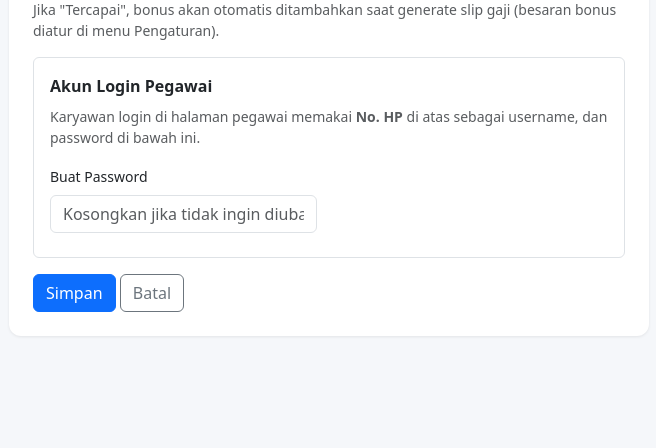
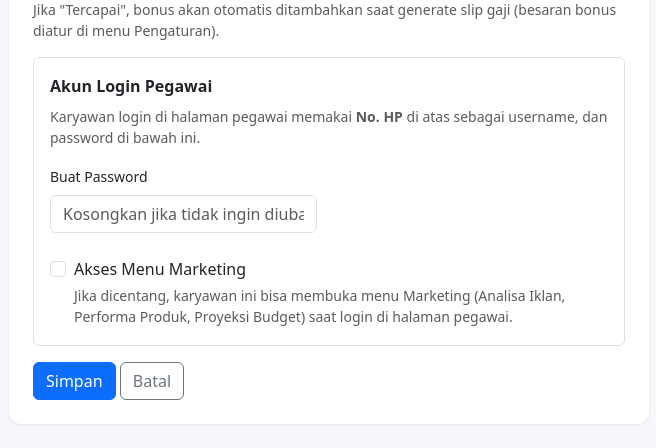
Before and after one commit to maslahaniqab/-techpresensi, a Flask app: page /karyawan/tambah in a window 1280 px wide. Shown: the part 986-1434 px from the top of the page, without its empty margins (73-729 px from the left). Before the commit the page ends 1298 px from the top, so only its background shows below. Run offline with Flask 3, Linux system fonts and the light colour scheme; a user stored in the database is signed in; data that the repository does not hold is empty.

Commit message:
Izinkan akun pegawai tertentu mengakses menu Marketing
Tambah kolom akses_marketing di Employee + checkbox di form
karyawan, decorator marketing_required (admin selalu boleh, pegawai
hanya jika diizinkan), menu Marketing muncul di navbar pegawai yang
diizinkan, dan auto-migrate kolom baru saat startup supaya tidak perlu
perintah manual di database production.

Co-Authored-By: Claude Sonnet 5 <noreply@anthropic.com>

```diff
--- a/app.py
+++ b/app.py
@@ -302,6 +302,21 @@ def create_app():
             return f(*args, **kwargs)
         return wrapper
 
+    def marketing_required(f):
+        @wraps(f)
+        def wrapper(*args, **kwargs):
+            if not current_user.is_authenticated:
+                return redirect(url_for("login"))
+            role = getattr(current_user, "role", None)
+            if role == "admin":
+                return f(*args, **kwargs)
+            if role == "pegawai" and current_user.akses_marketing:
+                return f(*args, **kwargs)
+            if role == "pegawai":
+                return redirect(url_for("pegawai_dashboard"))
+            return redirect(url_for("login"))
+        return wrapper
+
     def rupiah(value):
         try:
             value = int(value or 0)
@@ -405,6 +420,12 @@ def create_app():
 
     with app.app_context():
         db.create_all()
+        kolom_employee = {c["name"] for c in db.inspect(db.engine).get_columns("employee")}
+        if "akses_marketing" not in kolom_employee:
+            db.session.execute(db.text(
+                "ALTER TABLE employee ADD COLUMN akses_marketing BOOLEAN NOT NULL DEFAULT 0"
+            ))
+            db.session.commit()
         if not User.query.first():
             admin = User(username="admin", nama="Administrator")
             admin.set_password("admin123")
@@ -514,6 +535,7 @@ def create_app():
                 tarif_unit_freelance=int(request.form.get("tarif_unit_freelance") or 0),
                 co_host_bulan_ini=request.form.get("co_host_bulan_ini", "Tidak"),
                 status=request.form.get("status", "Aktif"),
+                akses_marketing=request.form.get("akses_marketing") == "on",
             )
             password_baru = request.form.get("password_baru", "")
             if password_baru:
@@ -562,6 +584,7 @@ def create_app():
             emp.tarif_unit_freelance = int(request.form.get("tarif_unit_freelance") or 0)
             emp.co_host_bulan_ini = request.form.get("co_host_bulan_ini", "Tidak")
             emp.status = request.form.get("status", "Aktif")
+            emp.akses_marketing = request.form.get("akses_marketing") == "on"
             password_baru = request.form.get("password_baru", "")
             if password_baru:
                 emp.set_password(password_baru)
@@ -1441,7 +1464,7 @@ def create_app():
             pass
 
     @app.route("/marketing/iklan")
-    @admin_required
+    @marketing_required
     def marketing_iklan_dashboard():
         marketplace_filter = request.args.get("marketplace", "Semua")
         hari_ini = today_wib()
@@ -1547,7 +1570,7 @@ def create_app():
         return token, headers, rows_bersih, None
 
     @app.route("/marketing/iklan/upload", methods=["GET", "POST"])
-    @admin_required
+    @marketing_required
     def marketing_iklan_upload():
         bersihkan_tmp_iklan_lama()
         if request.method == "POST":
@@ -1583,7 +1606,7 @@ def create_app():
         return render_template("marketing/iklan_upload.html", marketplace_list=MARKETPLACE_LIST)
 
     @app.route("/marketing/iklan/konfirmasi", methods=["POST"])
-    @admin_required
+    @marketing_required
     def marketing_iklan_konfirmasi():
         token = request.form.get("token", "")
         path_tmp = os.path.join(app.config["TMP_IKLAN_FOLDER"], f"iklan_{token}.json")
@@ -1654,7 +1677,7 @@ def create_app():
         return redirect(url_for("marketing_iklan_dashboard", marketplace=marketplace))
 
     @app.route("/marketing/iklan/manual", methods=["POST"])
-    @admin_required
+    @marketing_required
     def marketing_iklan_manual():
         marketplace = request.form.get("marketplace", "")
         try:
@@ -1682,7 +1705,7 @@ def create_app():
         return redirect(url_for("marketing_iklan_dashboard", marketplace=marketplace))
 
     @app.route("/marketing/iklan/hapus/<int:iklan_id>", methods=["POST"])
-    @admin_required
+    @marketing_required
     def marketing_iklan_hapus(iklan_id):
         data = db.session.get(IklanMarketplace, iklan_id)
         if data:
@@ -1695,7 +1718,7 @@ def create_app():
         return redirect(url_for("marketing_iklan_dashboard"))
 
     @app.route("/marketing/produk/upload", methods=["GET", "POST"])
-    @admin_required
+    @marketing_required
     def marketing_produk_upload():
         bersihkan_tmp_iklan_lama()
         if request.method == "POST":
@@ -1731,7 +1754,7 @@ def create_app():
         return render_template("marketing/produk_upload.html", marketplace_list=MARKETPLACE_LIST)
 
     @app.route("/marketing/produk/konfirmasi", methods=["POST"])
-    @admin_required
+    @marketing_required
     def marketing_produk_konfirmasi():
         token = request.form.get("token", "")
         path_tmp = os.path.join(app.config["TMP_IKLAN_FOLDER"], f"produk_{token}.json")
@@ -1806,7 +1829,7 @@ def create_app():
         return redirect(url_for("marketing_produk_dashboard", marketplace=marketplace))
 
     @app.route("/marketing/produk")
-    @admin_required
+    @marketing_required
     def marketing_produk_dashboard():
         hari_ini = today_wib()
         marketplace_filter = request.args.get("marketplace", "Semua")
@@ -1907,7 +1930,7 @@ def create_app():
         )
 
     @app.route("/marketing/proyeksi")
-    @admin_required
+    @marketing_required
     def marketing_proyeksi():
         hari_ini = today_wib()
         periode_hari = 30
--- a/models.py
+++ b/models.py
@@ -78,6 +78,7 @@ class Employee(UserMixin, db.Model):
     tarif_unit_freelance = db.Column(db.Integer, nullable=False, default=0)  # 0 = pakai default di Pengaturan
     co_host_bulan_ini = db.Column(db.String(8), default="Tidak")  # Ya / Tidak
     status = db.Column(db.String(16), default="Aktif")  # Aktif / Nonaktif
+    akses_marketing = db.Column(db.Boolean, default=False, nullable=False)
 
     attendances = db.relationship(
         "Attendance", backref="employee", cascade="all, delete-orphan"
--- a/templates/base.html
+++ b/templates/base.html
@@ -93,6 +93,16 @@
         <li class="nav-item"><a class="nav-link" href="{{ url_for('pegawai_izin') }}">Ajukan Izin/Sakit/Cuti</a></li>
         <li class="nav-item"><a class="nav-link" href="{{ url_for('pegawai_lembur') }}">Pengajuan Lembur</a></li>
         <li class="nav-item"><a class="nav-link" href="{{ url_for('pegawai_laporan') }}">Laporan Pekerjaan</a></li>
+        {% if current_user.akses_marketing %}
+        <li class="nav-item dropdown">
+          <a class="nav-link dropdown-toggle" href="#" role="button" data-bs-toggle="dropdown">Marketing</a>
+          <ul class="dropdown-menu">
+            <li><a class="dropdown-item" href="{{ url_for('marketing_iklan_dashboard') }}">Analisa Iklan per Marketplace</a></li>
+            <li><a class="dropdown-item" href="{{ url_for('marketing_produk_dashboard') }}">Performa Produk</a></li>
+            <li><a class="dropdown-item" href="{{ url_for('marketing_proyeksi') }}">Proyeksi Budget Iklan</a></li>
+          </ul>
+        </li>
+        {% endif %}
       </ul>
       <ul class="navbar-nav">
         <li class="nav-item"><a class="nav-link" href="{{ url_for('pegawai_akun') }}">👤 {{ current_user.nama }}</a></li>
--- a/templates/employee_form.html
+++ b/templates/employee_form.html
@@ -151,6 +151,12 @@
       {% elif karyawan %}
       <div class="text-muted small">Karyawan ini belum bisa login karena belum ada password.</div>
       {% endif %}
+      <div class="form-check mt-3">
+        <input type="checkbox" name="akses_marketing" id="akses_marketing" class="form-check-input"
+               {{ 'checked' if karyawan and karyawan.akses_marketing else '' }}>
+        <label class="form-check-label" for="akses_marketing">Akses Menu Marketing</label>
+        <div class="form-text">Jika dicentang, karyawan ini bisa membuka menu Marketing (Analisa Iklan, Performa Produk, Proyeksi Budget) saat login di halaman pegawai.</div>
+      </div>
     </div>
 
     <button type="submit" class="btn btn-primary">Simpan</button>
```
